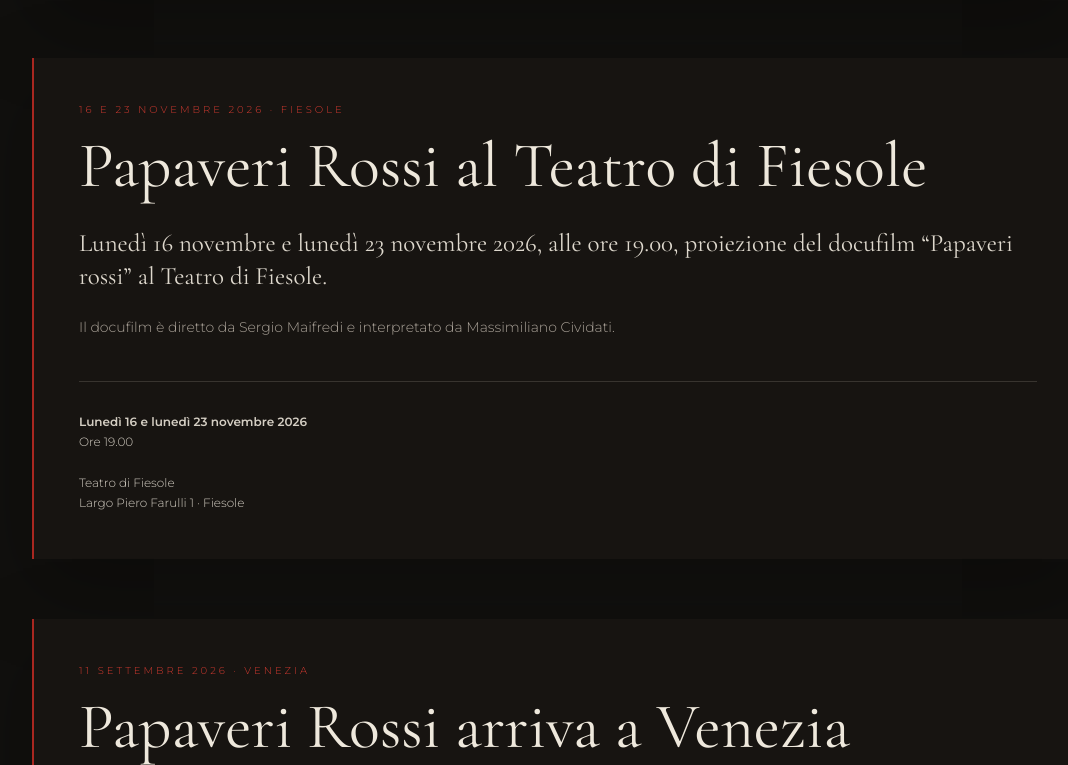
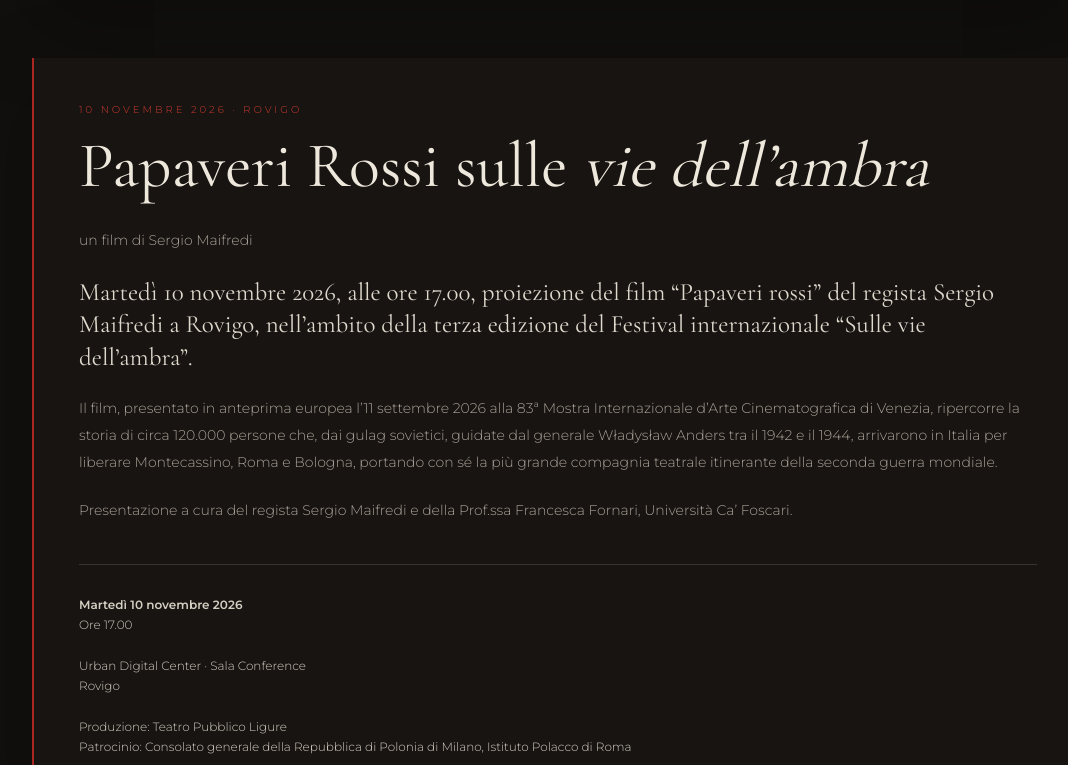
Before and after one commit to u7165266757-maker/papaverirossifilm, a plain HTML site: page index.html in a window 1280 px wide. Shown: the part 2275-3040 px from the top of the page, without its empty margins (83-1151 px from the left). Drawn offline with nearby package versions, Linux system fonts and the light colour scheme.

Commit message:
Add news article for 'Papaveri Rossi' film screening

```diff
--- a/index.html
+++ b/index.html
@@ -277,6 +277,91 @@
         <article class="news-card">
 
             <div class="news-date">
+                10 NOVEMBRE 2026 · ROVIGO
+            </div>
+
+
+            <h3>
+                Papaveri Rossi sulle <em>vie dell’ambra</em>
+            </h3>
+
+
+            <p class="news-credit">
+                un film di Sergio Maifredi
+            </p>
+
+
+            <p class="lead">
+                Martedì 10 novembre 2026, alle ore 17.00,
+                proiezione del film “Papaveri rossi” del regista
+                Sergio Maifredi a Rovigo, nell’ambito della terza
+                edizione del Festival internazionale
+                “Sulle vie dell’ambra”.
+            </p>
+
+
+            <p>
+                Il film, presentato in anteprima europea
+                l’11 settembre 2026 alla 83ª Mostra Internazionale
+                d’Arte Cinematografica di Venezia, ripercorre la
+                storia di circa 120.000 persone che, dai gulag
+                sovietici, guidate dal generale Władysław Anders
+                tra il 1942 e il 1944, arrivarono in Italia per
+                liberare Montecassino, Roma e Bologna, portando
+                con sé la più grande compagnia teatrale itinerante
+                della seconda guerra mondiale.
+            </p>
+
+
+            <p>
+                Presentazione a cura del regista Sergio Maifredi
+                e della Prof.ssa Francesca Fornari,
+                Università Ca’ Foscari.
+            </p>
+
+
+            <div class="news-info">
+
+                <strong>
+                    Martedì 10 novembre 2026
+                </strong>
+
+                <br>
+
+                Ore 17.00
+
+                <br><br>
+
+                Urban Digital Center · Sala Conference
+
+                <br>
+
+                Rovigo
+
+                <br><br>
+
+                Produzione: Teatro Pubblico Ligure
+
+                <br>
+
+                Patrocinio: Consolato generale della Repubblica
+                di Polonia di Milano, Istituto Polacco di Roma
+
+            </div>
+
+        </article>
+
+
+        <!-- =========================================================
+             FIESOLE · SCHEDA DISATTIVATA
+             Conservata per rimetterla online quando serve:
+             basta togliere questa riga di apertura del commento
+             e la riga di chiusura in fondo al blocco.
+             =========================================================
+
+        <article class="news-card">
+
+            <div class="news-date">
                 16 E 23 NOVEMBRE 2026 · FIESOLE
             </div>
 
@@ -320,6 +405,8 @@
             </div>
 
         </article>
+
+             ========================================================= -->
 
 
         <article class="news-card">
```
